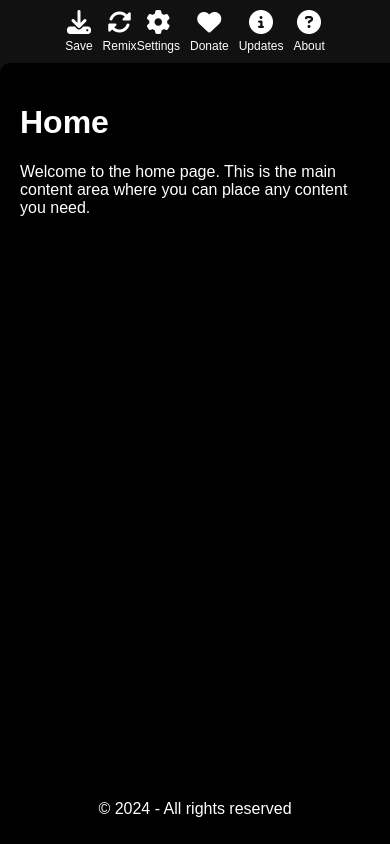
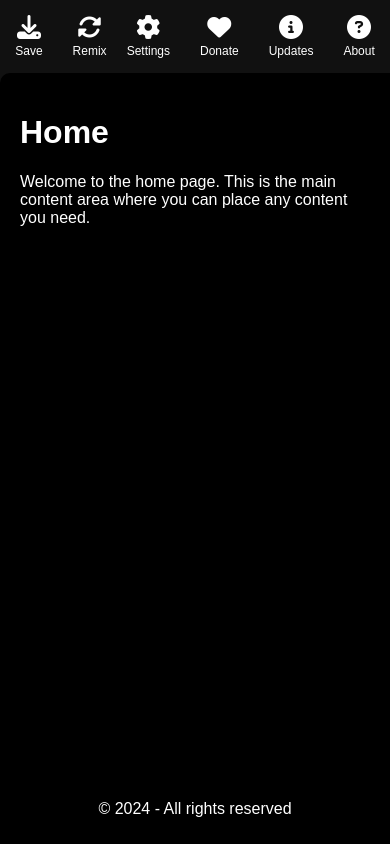
Before and after one commit to gpradinett/notty, a FastAPI app: page /v1 in a window 390 px wide. Run offline with FastAPI, Linux system fonts and the light colour scheme.

Commit message:
♻️Fix: Adjusted icon position on mobile screens to improve horizontal bar display

```diff
--- a/static/estilos.css
+++ b/static/estilos.css
@@ -126,34 +126,39 @@ nav .nav-item:hover {
 
 /* Responsive para pantallas pequeñas */
 @media (max-width: 768px) {
+  /* Cambia la disposición ge
+  neral del grid a una columna para pantallas pequeñas */
   .container {
-    grid-template-columns: 1fr;
-    grid-template-rows: auto 1fr auto;
+    grid-template-columns: 1fr; /* Una sola columna */
+    grid-template-rows: auto 1fr auto; /* Distribución de filas */
     grid-template-areas:
-        "header"
-        "main"
-        "footer";
+        "header" /* Header ocupa la primera fila */
+        "main"   /* Main ocupa la segunda fila */
+        "footer";/* Footer ocupa la última fila */
   }
 
+  /* Ajusta el sidebar para que se convierta en una barra horizontal */
   nav.sidebar {
-    position: relative;
-    height: auto;
-    width: 100%;
-    flex-direction: row;
-    justify-content: center;
-    padding: 10px 0;
+    position: relative; /* Elimina la posición fija */
+    height: auto; /* Ajusta automáticamente la altura */
+    width: 100%; /* El sidebar ocupa todo el ancho de la pantalla */
+    flex-direction: row; /* Coloca los elementos en una fila horizontal */
+    justify-content: center; /* Centra los elementos horizontalmente */
+    padding: 5px 0; /* Espaciado superior e inferior */
   }
 
+  /* Ajusta la lista de navegación */
   nav ul {
-    display: flex;
-    flex-direction: row;
-    justify-content: center;
-    gap: 10px;
+    display: flex; /* Usa Flexbox para los elementos de la lista */
+    flex-direction: row; /* Coloca los ítems en una fila */
+    justify-content: center; /* Centra los ítems en la barra */
+    gap: 10px; /* Añade un espacio de 10px entre cada ítem */
   }
 
+  /* Ajusta los elementos individuales del menú */
   nav .nav-item {
-    margin: 0;
-    width: auto;
-    height: auto;
+    margin: 10px; /* Elimina el margen */
+    width: auto; /* Ajusta automáticamente el ancho */
+    height: auto; /* Ajusta automáticamente la altura */
   }
 }
```
